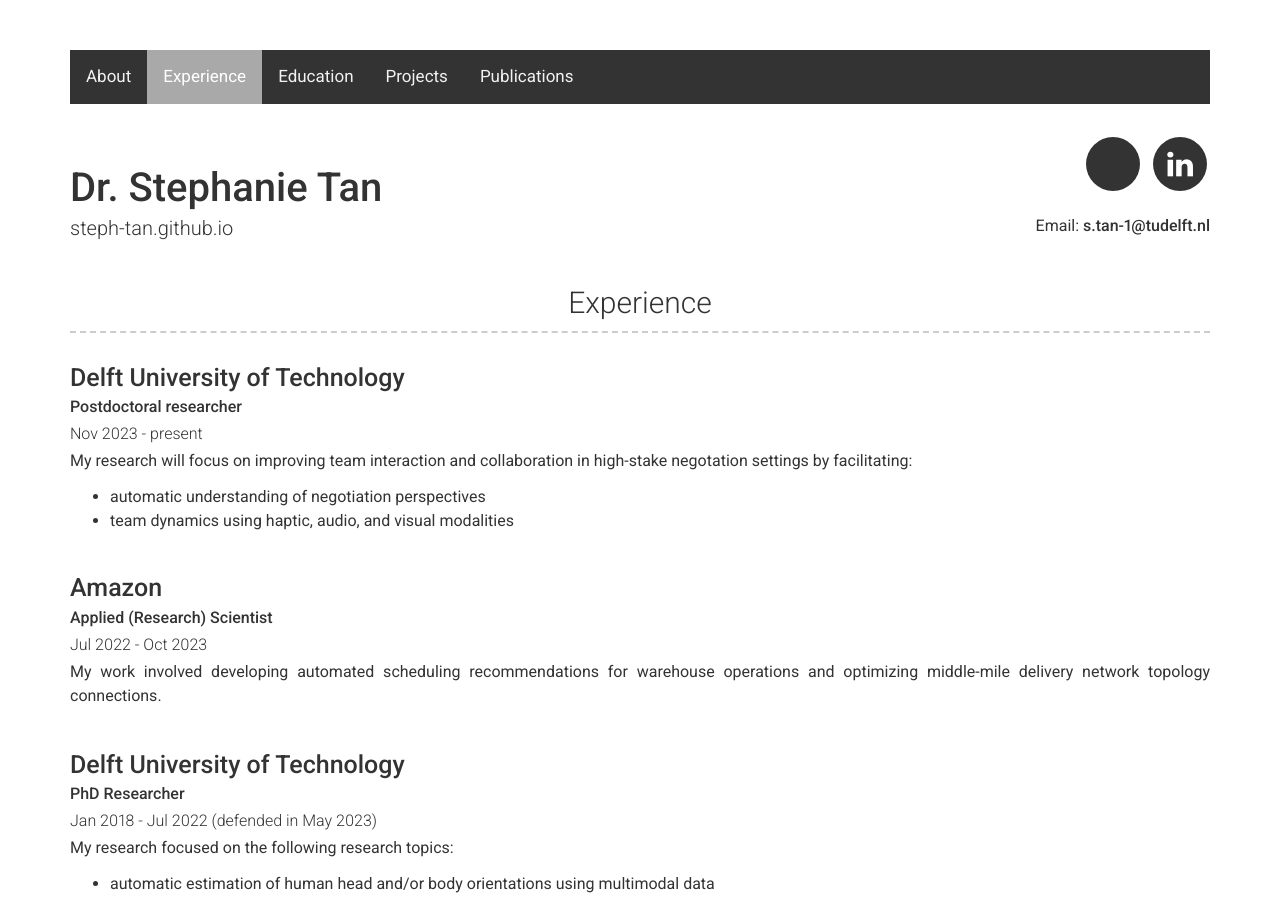
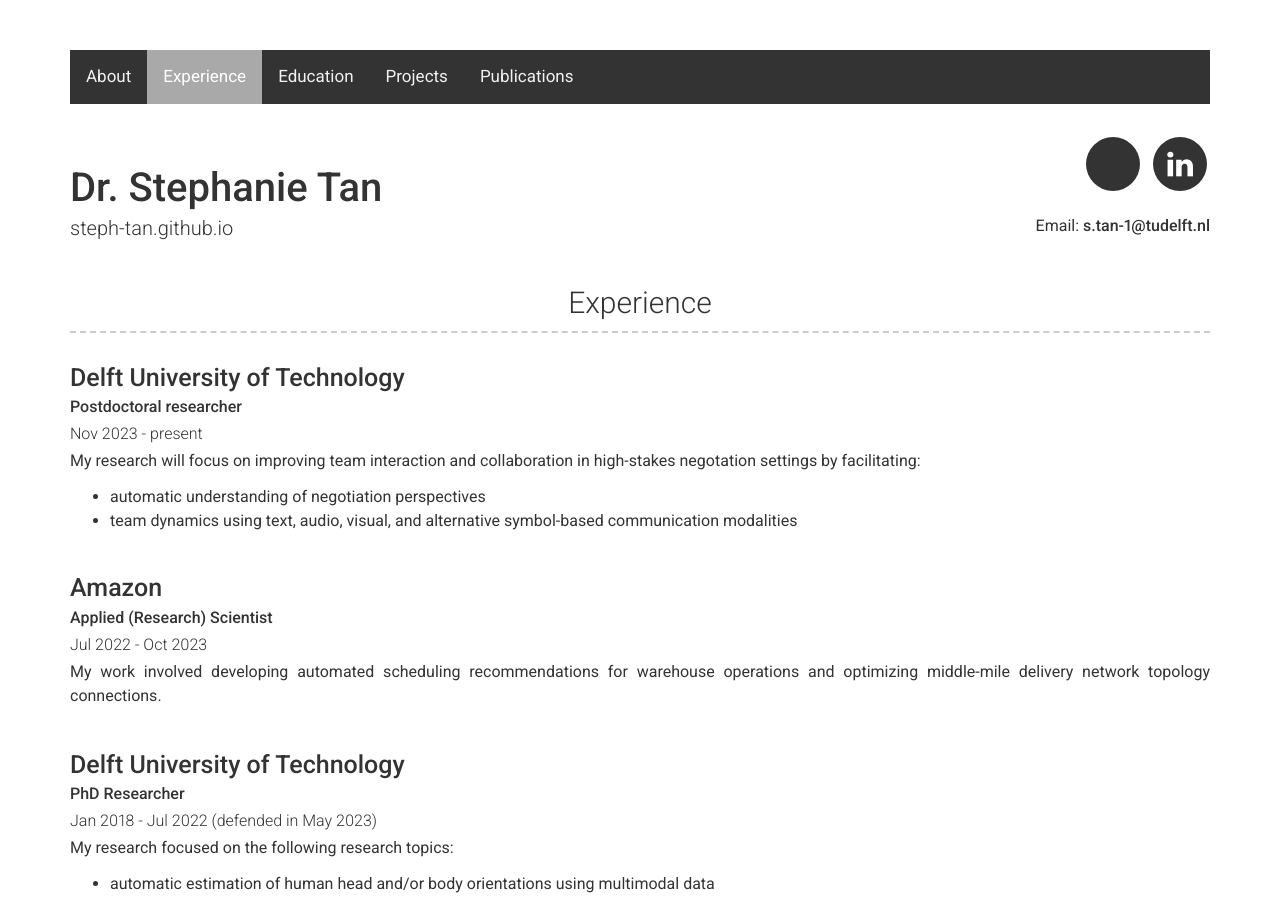
Before and after one commit to steph-tan/steph-tan.github.io, a Jekyll site: the page built from exp.html, in a window 1280 px wide and 900 px high. Built offline with Jekyll 4.4.1, drawn with Linux system fonts in a browser that asks for light colours; a style sheet for code colours, icons or effects is not loaded.

Commit message:
Update experience.yml

```diff
--- a/_data/experience.yml
+++ b/_data/experience.yml
@@ -4,9 +4,9 @@
   job_title: Postdoctoral researcher
   dates: Nov 2023 - present
   description: | # this will include new lines to allow paragraphs
-    My research will focus on improving team interaction and collaboration in high-stake negotation settings by facilitating\:
+    My research will focus on improving team interaction and collaboration in high-stakes negotation settings by facilitating\:
     - automatic understanding of negotiation perspectives
-    - team dynamics using haptic, audio, and visual modalities
+    - team dynamics using text, audio, visual, and alternative symbol-based communication modalities
 
 - layout: top
   company: Amazon
```
